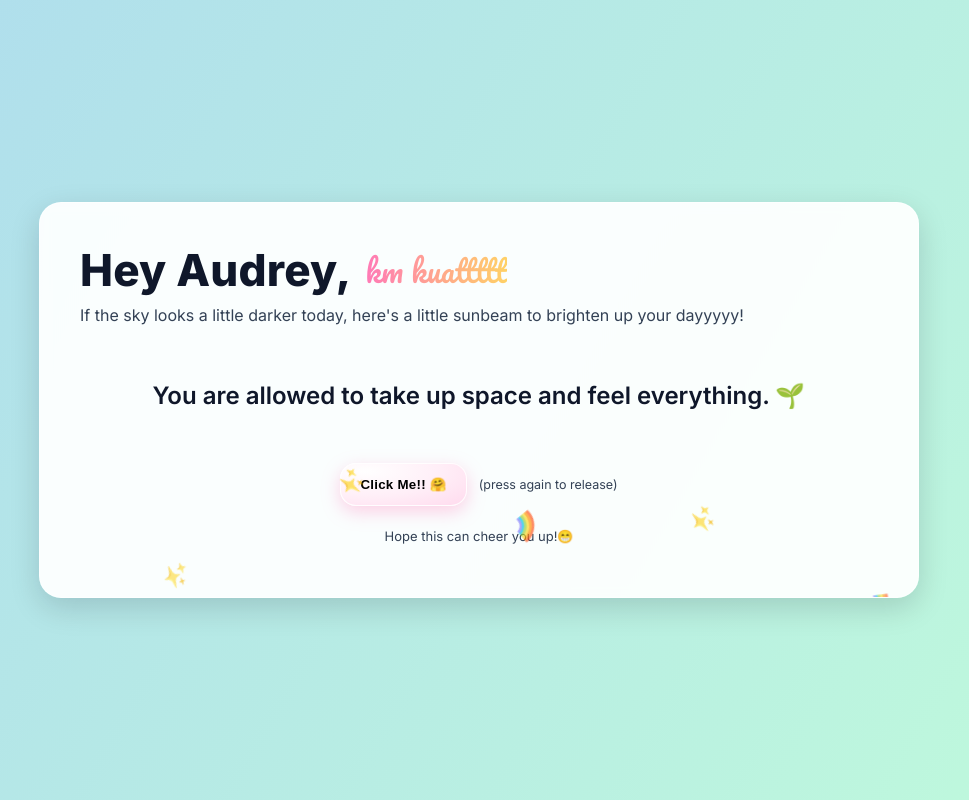
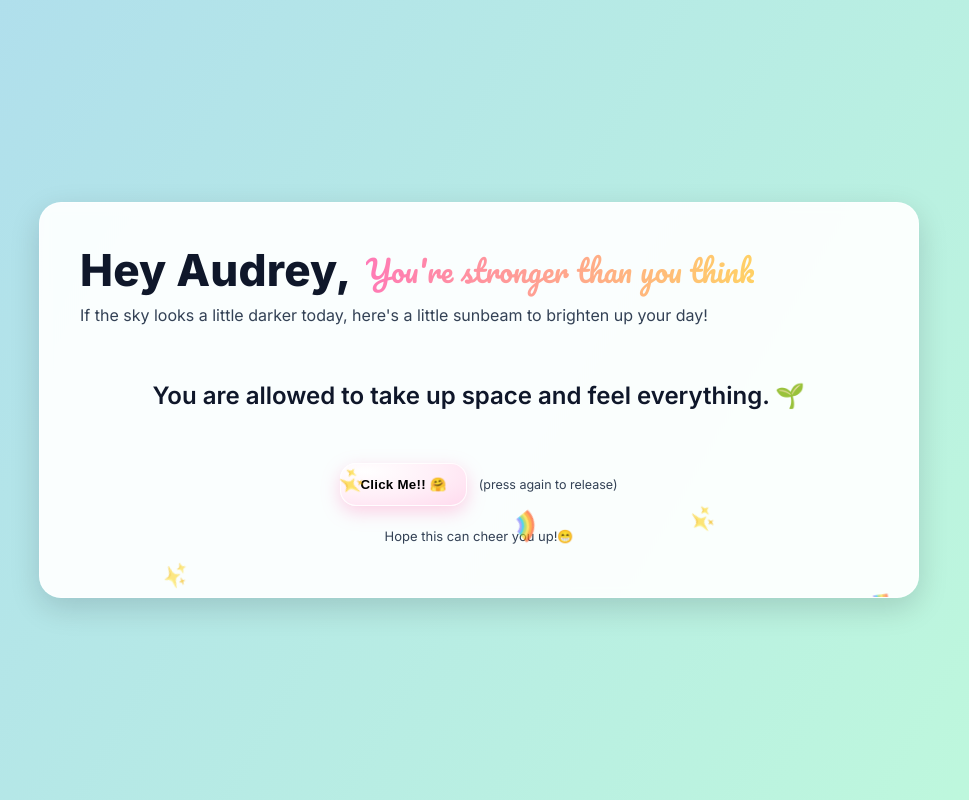
Before and after one commit to RikoDevs/cheer-up-page, a plain HTML site: page index.html in a window 1280 px wide. Shown: the whole page, without its empty margins (161-1130 px from the left). Drawn offline with Linux system fonts and the light colour scheme.

Commit message:
Update index.html

```diff
--- a/index.html
+++ b/index.html
@@ -334,11 +334,11 @@
       <section class="card" aria-live="polite">
         <div class="title" aria-label="Card title">
           <h1>Hey Audrey,</h1>
-          <div class="badge" aria-hidden="true">km kuattttt</div>
+          <div class="badge" aria-hidden="true">You're stronger than you think</div>
         </div>
         <p class="subtitle">
           If the sky looks a little darker today, here's a little sunbeam to
-          brighten up your dayyyyy!
+          brighten up your day!
         </p>
 
         <div
@@ -352,7 +352,7 @@
             One tough day ⟶ not a tough life. Better pages are coming. 📖
           </div>
           <div class="message">
-            Jangan lama" yah badmoodnya nanti gue ikut sedih😔
+            Jangan lama" yah badmoodnya nanti aku ikut sedih😔
           </div>
           <div class="message">Km kuat udah bisa sampai siniiii🐾</div>
           <div class="message">
```
